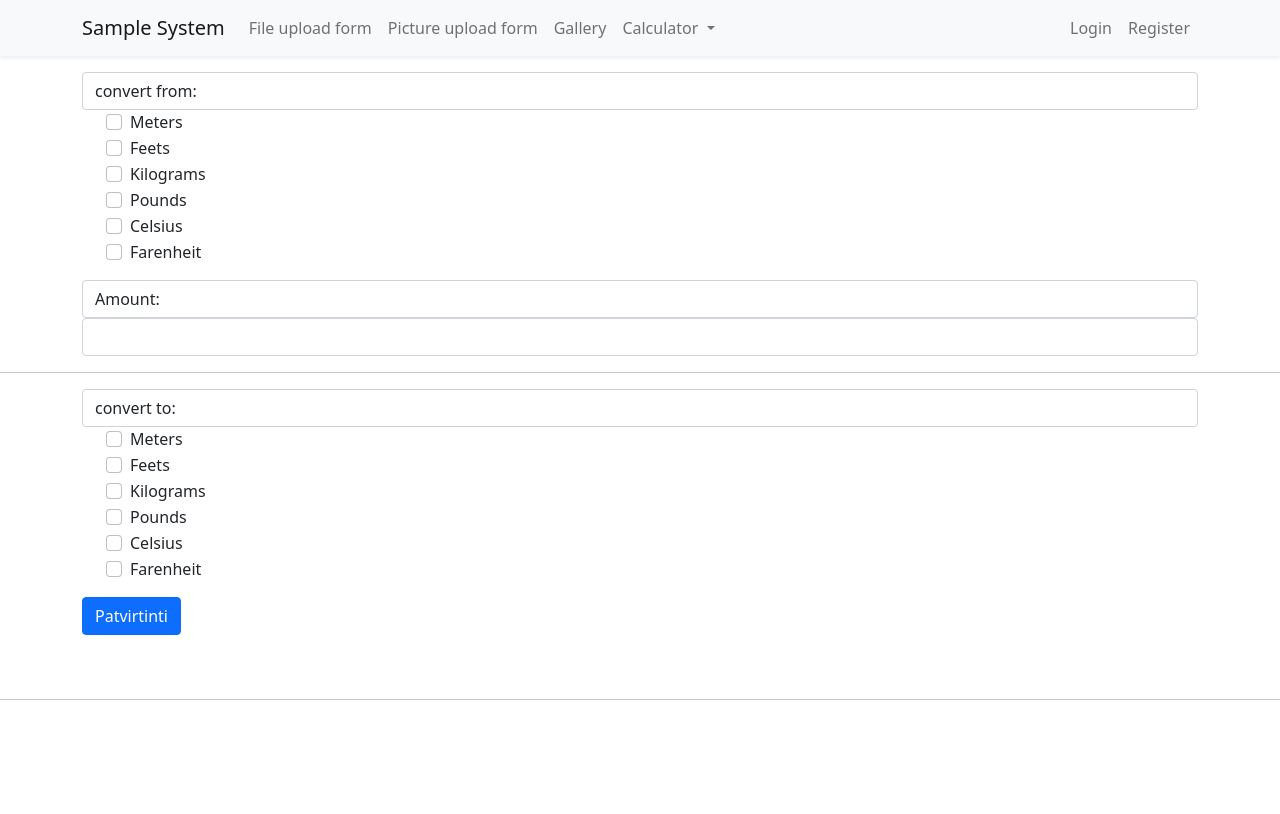
After one commit to MVaicikauskas/sampleSystem, a PHP site: page /Intro/converter.php in a window 1280 px wide. The commit adds this page. Run offline with PHP 8.4, Linux system fonts and the light colour scheme.

Commit message:
added new forms

```diff
--- /dev/null
+++ b/converter.php
@@ -0,0 +1,152 @@
+<?php
+ include 'layout/header.php';
+ $mf = $fm = $kgpnd = $pndkg = $cf = $fc = $err = $mfmess = $fmmess = $kgpndmess = $pndkgmess = $cfmess = $fcmess = $color = '';
+
+
+if($_SERVER['REQUEST_METHOD'] == "POST"){
+    if((isset($_POST['meters1']) && isset($_POST['feets2'])) || (isset($_POST['meters2']) && isset($_POST['feets1'])) || (isset($_POST['kilograms1']) && isset($_POST['pounds2'])) || (isset($_POST['kilograms2']) && isset($_POST['pounds1'])) || (isset($_POST['celsius1']) && isset($_POST['faren2'])) || (isset($_POST['celsius2']) && isset($_POST['faren1']))){
+        $mf = $_POST['amount']* 3.28084;
+        $mfmess =  $_POST['amount']." of meters converted to feets is ".$mf;
+        $fm = $_POST['amount']/3.28084;
+        $fmmess =  $_POST['amount']." of feets converted to meters is ".$fm;
+        $kgpnd = $_POST['amount']*2.2;
+        $kgpndmess =  $_POST['amount']." of kilograms converted to pounds is ".$kgpnd;
+        $pndkg = $_POST['amount']/2.2;
+        $pndkgmess =  $_POST['amount']." of pounds converted to kilograms is ".$pndkg;
+        $color = 'success';
+
+    } else{
+        $err = 'Wrong or wrongly chosen measurement units!!!';
+        $color = 'danger';
+    }
+}
+?>
+
+<form action="" method="POST">
+    <div class="container mt-3">
+        <label for="measure1" class="form-control">convert from:</label>
+        <div class="mb-3 form-check">
+            <div class="form-check">
+                <input type="checkbox" class="form-check-input" id="measure1" value="meters1" name="meters1">
+                <label class="form-check-label" for="exampleCheck1">Meters</label>
+            </div>
+            <div class="form-check">
+                <input type="checkbox" class="form-check-input" id="measure1" value="feets1" name="feets1">
+                <label class="form-check-label" for="exampleCheck1">Feets</label>
+            </div>
+            <div class="form-check">
+                <input type="checkbox" class="form-check-input" id="measure1" value="kilograms1" name="kilograms1">
+                <label class="form-check-label" for="exampleCheck1">Kilograms</label>
+            </div>
+            <div class="form-check">
+                <input type="checkbox" class="form-check-input" id="measure1" value="pounds1" name="pounds1">
+                <label class="form-check-label" for="exampleCheck1">Pounds</label>
+            </div>
+            <div class="form-check">
+                <input type="checkbox" class="form-check-input" id="measure1" value="celsius1" name="celsius1">
+                <label class="form-check-label" for="exampleCheck1">Celsius</label>
+            </div>
+            <div class="form-check">
+                <input type="checkbox" class="form-check-input" id="measure1" value="faren1" name="faren1">
+                <label class="form-check-label" for="exampleCheck1">Farenheit</label>
+            </div>
+        </div>
+        <label for="amount" class="form-control">Amount:</label>
+        <input type="text" class="form-control mb-3" name="amount">
+    </div>
+    <hr>
+    <div class="container">
+        <label for="measure2" class="form-control">convert to:</label>
+        <div class="mb-3 form-check">
+        <div class="form-check">
+                <input type="checkbox" class="form-check-input" id="measure2" value="meters2" name="meters2">
+                <label class="form-check-label" for="exampleCheck1">Meters</label>
+            </div>
+            <div class="form-check">
+                <input type="checkbox" class="form-check-input" id="measure2" value="feets2" name="feets2">
+                <label class="form-check-label" for="exampleCheck1">Feets</label>
+            </div>
+            <div class="form-check">
+                <input type="checkbox" class="form-check-input" id="measure2" value="kilograms2" name="kilograms2">
+                <label class="form-check-label" for="exampleCheck1">Kilograms</label>
+            </div>
+            <div class="form-check">
+                <input type="checkbox" class="form-check-input" id="measure2" value="pounds2" name="pounds2">
+                <label class="form-check-label" for="exampleCheck1">Pounds</label>
+            </div>
+            <div class="form-check">
+                <input type="checkbox" class="form-check-input" id="measure1" value="celsius2" name="celsius2">
+                <label class="form-check-label" for="exampleCheck1">Celsius</label>
+            </div>
+            <div class="form-check">
+                <input type="checkbox" class="form-check-input" id="measure1" value="faren2" name="faren2">
+                <label class="form-check-label" for="exampleCheck1">Farenheit</label>
+            </div>
+        </div>
+
+        <button type="submit" class="btn btn-primary mb-5">Patvirtinti</button>
+    </div>
+    <hr>
+    <div class="container py-4">
+     <div class="row justify-content-center">
+         <div class="col-md-6">
+             <div class="alert alert-<?php echo $color?>" role="alert">
+                <?php
+                if($_SERVER['REQUEST_METHOD'] == "POST"){
+                    if((isset($_POST['meters1']) && isset($_POST['feets2'])) || (isset($_POST['meters2']) && isset($_POST['feets1'])) || (isset($_POST['kilograms1']) && isset($_POST['pounds2'])) || (isset($_POST['kilograms2']) && isset($_POST['pounds1']))){
+                        if(isset($_POST['meters1']) && isset($_POST['feets2'])){
+                            $mf = $_POST['amount']* 3.28084;
+                            $mfmess =  $_POST['amount']." of meters converted to feets is ".$mf;
+                            $color = 'success';
+                            echo $mfmess;
+                        };
+                        if(isset($_POST['meters2']) && isset($_POST['feets1'])){
+                            $fm = $_POST['amount']/3.28084;
+                            $fmmess =  $_POST['amount']." of feets converted to meters is ".$fm;
+                            $color = 'success';
+                            echo $fmmess;
+                        };
+                        if(isset($_POST['kilograms1']) && isset($_POST['pounds2'])){
+                            $kgpnd = $_POST['amount']*2.2;
+                            $kgpndmess =  $_POST['amount']." of kilograms converted to pounds is ".$kgpnd;
+                            $color = 'success';
+                            echo $kgpndmess;
+                        };
+                        if(isset($_POST['kilograms2']) && isset($_POST['pounds1'])){
+                            $pndkg = $_POST['amount']/2.2;
+                            $pndkgmess =  $_POST['amount']." of pounds converted to kilograms is ".$pndkg;
+                            $color = 'success';
+                            echo $pndkgmess;
+                        }
+                        if(isset($_POST['celsius1']) && isset($_POST['faren2'])){
+                            $cf = $_POST['amount']*33.8;
+                            $cfmess =  $_POST['amount']." of celsius converted to farehnheits is ".$cf;
+                            $color = 'success';
+                            echo $pndkgmess;
+                        }
+                        if(isset($_POST['celsius2']) && isset($_POST['faren1'])){
+                            $cf = $_POST['amount']/33.8;
+                            $cfmess =  $_POST['amount']." of farehnheit converted to celsius is ".$fc;
+                            $color = 'success';
+                            echo $pndkgmess;
+                        }
+
+
+                    } else{
+                        $err = 'Wrong or wrongly chosen measurement units!!!';
+                        $color = 'danger';
+                        echo $err;
+                    }
+                }
+                ?>
+             </div>
+         </div>
+
+     </div>
+</div>
+
+</form>
+
+<?php
+ include 'layout/footer.php';
+?>
--- a/layout/header.php
+++ b/layout/header.php
@@ -29,6 +29,16 @@
                 <li class="nav-item">
                     <a href="http://192.168.64.2/Intro/dist/php/sampleSystem/views/gallery.php/" class="nav-link">Gallery</a>
                 </li>
+                <li class="nav-item dropdown">
+                    <a class="nav-link dropdown-toggle" href="#" id="navbarDropdown" role="button" data-bs-toggle="dropdown" aria-expanded="false">
+                        Calculator
+                    </a>
+                    <ul class="dropdown-menu" aria-labelledby="navbarDropdown">
+                        <li><a class="dropdown-item" href="http://192.168.64.2/Intro/dist/php/sampleSystem/kmi.php">KMI</a></li>
+                        <li><a class="dropdown-item" href="http://192.168.64.2/Intro/dist/php/sampleSystem/converter.php">Converter</a></li>
+
+                    </ul>
+                </li>
             </ul>
             </div>
             <div class="collapse navbar-collapse" id="">
```
Also changed, not shown: kmi.php (added, +52 -0 lines).
